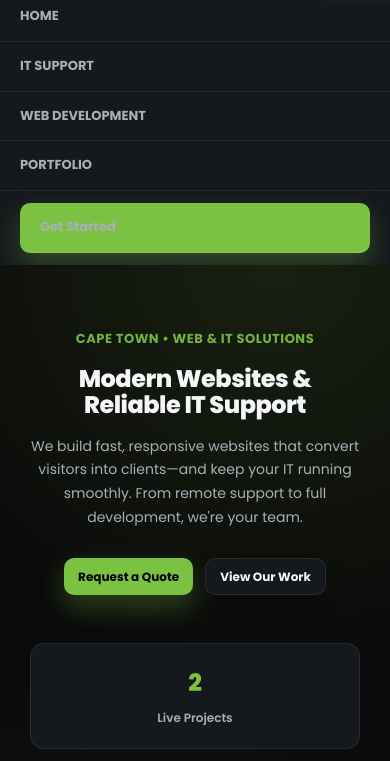
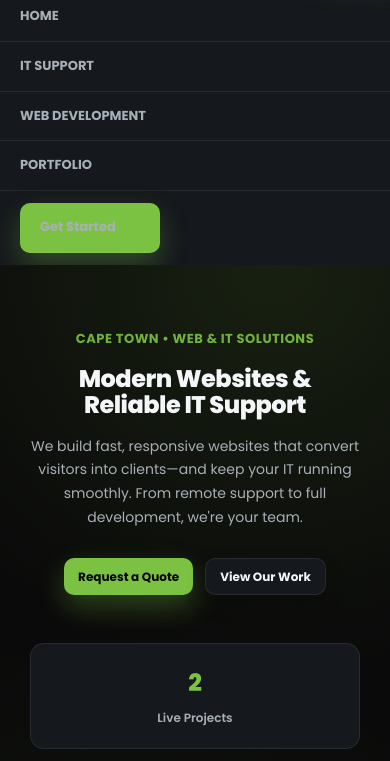
Before and after one commit to CTCONTECH/ctcontech-website, a website: page Index.html in a window 390 px wide. Both pictures are taken after a click on the button "Open menu". Shown: the part 83-844 px from the top of the page. Drawn offline with Linux system fonts and the light colour scheme.

Commit message:
Fix mobile button overflow: add flex constraints and max-width to prevent text from exceeding page borders on small screens

```diff
--- a/Index.html
+++ b/Index.html
@@ -635,7 +635,7 @@
       .brand small{font-size:10px;}
       .nav-inner{gap:10px;}
       .cta{gap:8px;}
-      .btn{padding:8px 14px; font-size:12px;}
+      .btn{padding:8px 14px; font-size:12px; flex:0 1 auto; max-width:140px; overflow:hidden; text-overflow:ellipsis;}
       .hero h1{font-size:clamp(24px, 5vw, 36px);}
       .hero p{font-size:14px;}
       .container{width:min(100% - 20px, var(--max));}
```
Also changed, not shown: it-support.html (+1 -1 lines), portfolio.html (+1 -1 lines), privacy.html (+1 -1 lines), terms.html (+1 -1 lines), web-development.html (+1 -1 lines).
